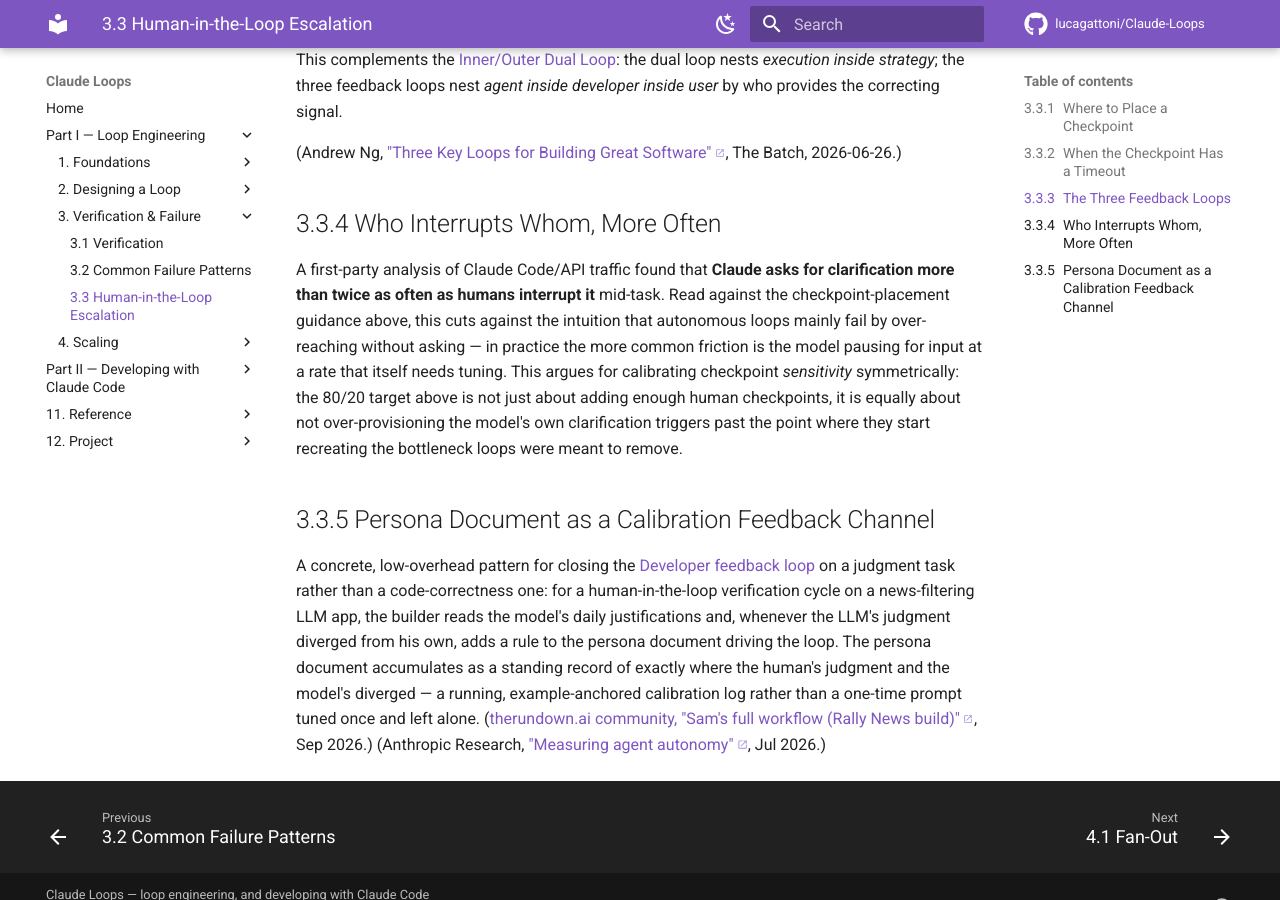
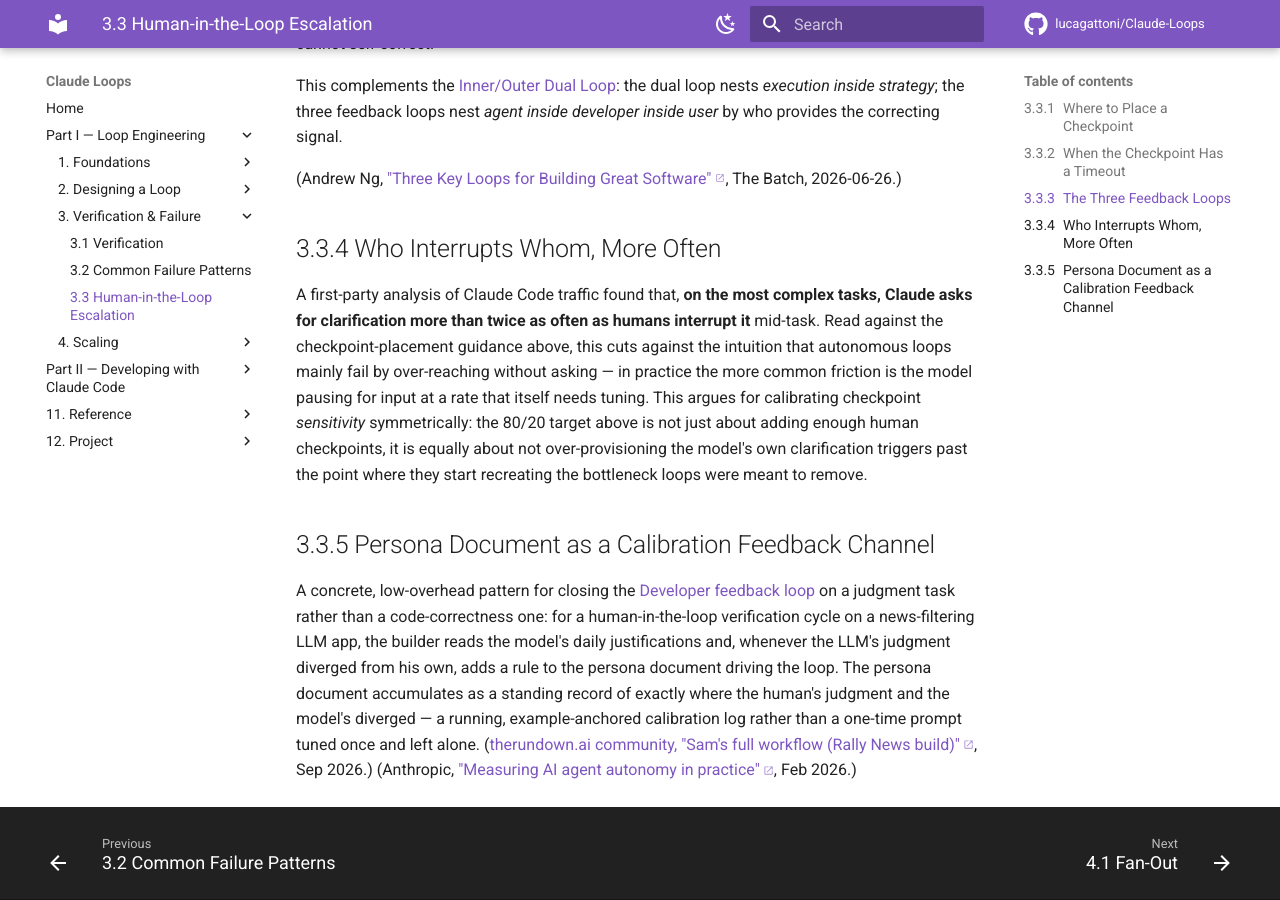
Before and after one commit to lucagattoni/Claude-Loops, an MkDocs documentation site: the page built from docs/14-human-in-the-loop.md, in a window 1280 px wide and 900 px high, scrolled down 3279 px. Built offline with MkDocs 1.6.1 and Material for MkDocs 9.7.7, drawn with Linux system fonts in a browser that asks for light colours; comment, search, counter and statistics services are not loaded; some of the changed text lies outside the part shown.

Commit message:
14-human-in-the-loop.md: 4 fact-check fix(es) from the C7 doc sweep
Change types: CORRECT×3, ADD_CITATION_LINK×1

- [high] A task-scoped finding presented as a general one, and the whole paragraph below reasons from the general version. Source verbatim: 'On the most complex tasks, Claude Code stops to ask for cl
- [high] Wrong title and wrong month. The page's <title>, headline and its own BibTeX block all give 'Measuring AI agent autonomy in practice' and date 2026-02-18.
- [low] Ng's own text: 'rarely taking less than hours and sometimes taking days or even weeks.' 'Days+' invents a floor the source does not set. Article's datePublished matches the KB's citation dat
- [medium] Uncited platform behaviour plus a misstated mechanism. Source verbatim: 'if the classifier blocks an action 3 times in a row or 20 times total ... Any allowed action resets the consecutive c

Backlog step 11 (C7). 34/34 units, 4,025 previously-unverified lines, 656 claims
checked, 471 URLs opened. Evidence: plans/20260907_0100-c7-doc-sweep-evidence.md.
mkdocs build --strict green on the full change set.

Co-Authored-By: Claude Opus 5 (1M context) <noreply@anthropic.com>
Claude-Session: https://claude.ai/code/session_0143r6VLrjfhL34xeWGQvHmV

````diff
--- a/docs/14-human-in-the-loop.md
+++ b/docs/14-human-in-the-loop.md
@@ -13,8 +13,8 @@ If you encounter any of the following, stop and ask for human input:
 - Three consecutive test failures with no clear fix
 ```
 
-**Auto mode escalates automatically** when:
-- The classifier blocks the same action 3 consecutive times
+**Auto mode escalates automatically** ([When auto mode falls back](https://code.claude.com/docs/en/permission-modes#when-auto-mode-falls-back)) when:
+- The classifier blocks 3 actions in a row — not necessarily the same action; any approved action resets this counter
 - Total denied actions reach 20 in a session
 
 ## Where to Place a Checkpoint
@@ -137,8 +137,7 @@ the dual loop nests *execution inside strategy*; the three feedback loops nest
 
 ## Who Interrupts Whom, More Often
 
-A first-party analysis of Claude Code/API traffic found that **Claude asks for
-clarification more than twice as often as humans interrupt it** mid-task. Read
+A first-party analysis of Claude Code traffic found that, **on the most complex tasks, Claude asks for clarification more than twice as often as humans interrupt it** mid-task. Read
 against the checkpoint-placement guidance above, this cuts against the intuition
 that autonomous loops mainly fail by over-reaching without asking — in practice the
 more common friction is the model pausing for input at a rate that itself needs
@@ -157,4 +156,4 @@ rule to the persona document driving the loop. The persona document accumulates
 standing record of exactly where the human's judgment and the model's diverged — a running,
 example-anchored calibration log rather than a one-time prompt tuned once and left alone.
 ([therundown.ai community, "Sam's full workflow (Rally News build)"](https://app.therundown.ai/community/posts/fb6ebbe2-5e7a-4cba-9301-83ddabb7f814), Sep 2026.)
-(Anthropic Research, ["Measuring agent autonomy"](https://www.anthropic.com/research/measuring-agent-autonomy), Jul 2026.)
+(Anthropic, ["Measuring AI agent autonomy in practice"](https://www.anthropic.com/research/measuring-agent-autonomy), Feb 2026.)
````
Also changed, not shown: other parts of docs/14-human-in-the-loop.md (+1 -1 lines).
